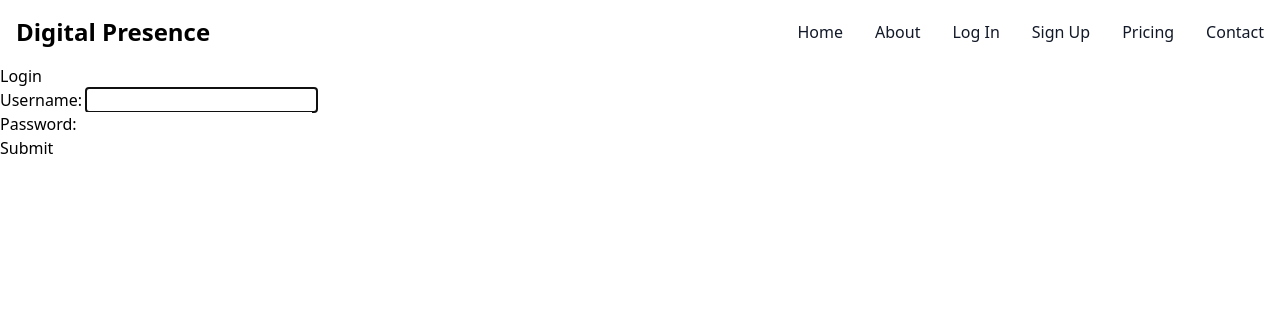
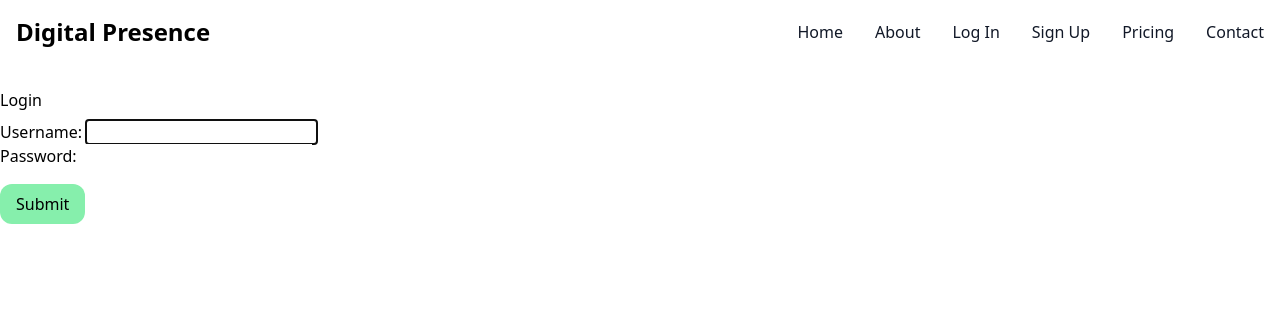
Before and after one commit to rpowelson12/digitalpresence, a Django app: page /login/ in a window 1280 px wide. Shown: the top 324 px of the page. Run offline with Django 5.2, Linux system fonts and the light colour scheme; some libraries are stand-ins or nearby versions.

Commit message:
cleaned up the login/logout logic

```diff
--- a/DigitalPresence/accounts/forms.py
+++ b/DigitalPresence/accounts/forms.py
@@ -4,7 +4,7 @@ from django.contrib.auth.models import User
 class SignupForm(UserCreationForm):
     class Meta:
         model = User
-        fields = ('username', 'email', 'password1', 'password2')
+        fields = ('username', 'first_name','last_name','email', 'password1', 'password2')
 
 class LoginForm(AuthenticationForm):
     class Meta:
--- a/DigitalPresence/accounts/templates/accounts/dashboard.html
+++ b/DigitalPresence/accounts/templates/accounts/dashboard.html
@@ -2,7 +2,7 @@
 {% block title %}Dashboard{% endblock title %}
 {% block content %}
 
-<p>Hello, {{ username }}</p>
+<p>Hello, {{ first_name }}</p>
 dashboard.html
 
 {% endblock content %}
--- a/DigitalPresence/accounts/templates/accounts/login.html
+++ b/DigitalPresence/accounts/templates/accounts/login.html
@@ -2,11 +2,11 @@
 {% block title %}Login{% endblock title %}
 {% block content %}
 
-<h1>Login</h1>
+<h1 class='mb-2 mt-6'>Login</h1>
 <form action="." method="post">
     {% csrf_token %}
     {{ form.as_p }}
-    <button>Submit</button>
+    <button class='my-4 px-4 py-2 bg-green-300 rounded-xl'>Submit</button>
 </form>
 
 {% endblock content %}
--- a/DigitalPresence/accounts/views.py
+++ b/DigitalPresence/accounts/views.py
@@ -27,8 +27,8 @@ def pricing(request):
 
 def dashboard(request):
     if request.user.is_authenticated:
-        username = request.user.username
-        context = {'username': username}
+        first_name = request.user.first_name
+        context = {'first_name': first_name}
 
     else:
         context = {'username': "Guest"}
--- a/DigitalPresence/core/templates/core/base.html
+++ b/DigitalPresence/core/templates/core/base.html
@@ -29,12 +29,15 @@
         {% if request.user.is_authenticated %}
 
         <li>
-          <a href="{% url 'accounts:dashboard' %}" class="block py-2 px-3 text-gray-900 rounded-sm hover:bg-gray-100 md:hover:bg-transparent md:border-0 md:hover:text-blue-700 md:p-0 dark:text-white md:dark:hover:text-blue-500 dark:hover:bg-gray-700 dark:hover:text-white md:dark:hover:bg-transparent">Dashboard</a>
+          <a href="{% url 'accounts:dashboard' %}" class="block py-4 px-6 text-gray-900 rounded-sm hover:bg-gray-100 md:hover:bg-transparent md:border-0 md:hover:text-blue-700 md:p-0 dark:text-white md:dark:hover:text-blue-500 dark:hover:bg-gray-700 dark:hover:text-white md:dark:hover:bg-transparent">Dashboard</a>
         </li>
-       <form class="px-4" action="{% url 'accounts:logout' %}" method="post" style="float:right">
-                    {% csrf_token %}
-                    <button class="py-4 px-6 bg-rose-600 text-white rounded-xl">Log Out</button>
+        <li>
+          <form class="px-4" action="{% url 'accounts:logout' %}" method="post" style="float:right">
+          {% csrf_token %}
+          <button class="py-4 px-6 bg-rose-600 text-white rounded-xl">Log Out</button>
         </form>
+        </li>
+
 
         {% else %}
 
```
Also changed, not shown: DigitalPresence/db.sqlite3.
